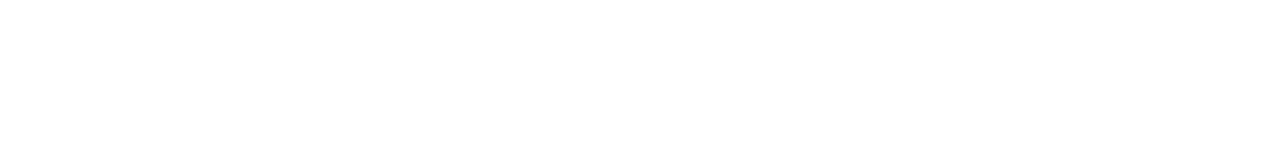
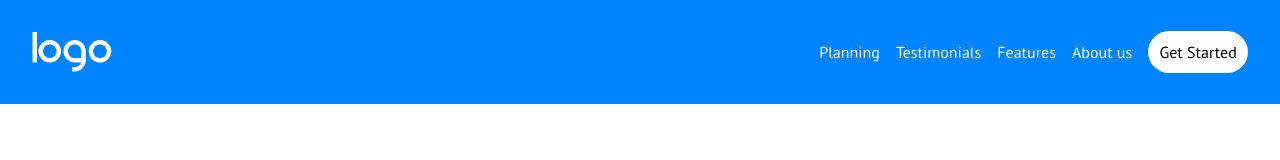
Before and after one commit to ItsKristian01/htmlcss-responsive-layout, a plain HTML site: page index.html in a window 1280 px wide. Drawn offline with Linux system fonts and the light colour scheme.

Commit message:
add: header

```diff
--- a/css/style.css
+++ b/css/style.css
@@ -19,10 +19,71 @@ body {
 }
 
 /* HEADER */
+.container {
+    width: 100%;
+    margin: 0 auto;
+    max-width: 1100px;
+}
+
+header {
+    background-color: hsl(208.7deg 100% 49.61%);
+    padding: 2rem;
+    display: flex;
+    justify-content: space-between;
+    align-items: center;
+}
+
+.button {
+    color: black;
+    background-color: white;
+    padding: .7rem;
+    border-radius: 2rem;
+}
+
+
+/* HEAD-BAR */
+
+.bars {
+    font-size: 25px;
+}
+
+.head-menu {
+    display: flex;
+    list-style: none;
+    gap: 1rem;
+}
+
+.menu {
+    color: white;
+    text-decoration: none;
+}
+
+.menu-btn {
+    color: black;
+    text-decoration: none;
+}
+
+@media screen and (min-width: 375px)  {
+    .head-menu {
+        display: none;
+    }
+}
+
+@media screen and (min-width: 769px) {
+    .head-menu {
+        display: flex;
+    }
+
+    .bars {
+        display: none;
+    }
+}
+
+
+
+/* MAIN */
 
 /* HERO */
-
-/* MAIN */
 
 /* STRATEGIC SECTION */
 
--- a/index.html
+++ b/index.html
@@ -1,28 +1,46 @@
 <!DOCTYPE html>
 <html lang="en">
+
 <head>
     <meta charset="UTF-8">
     <meta name="viewport" content="width=device-width, initial-scale=1.0">
     <title>RESPONSIVE LAYOUT</title>
     <link rel="stylesheet" href="css/style.css">
+    <meta name="viewport" content="width=device-width, initial-scale=1.0">
     <!-- FONT -->
     <link rel="preconnect" href="https://fonts.googleapis.com">
-<link rel="preconnect" href="https://fonts.gstatic.com" crossorigin>
-<link href="https://fonts.googleapis.com/css2?family=PT+Sans&display=swap" rel="stylesheet">
-<!-- FONTAWESOME -->
-<link rel="stylesheet" href="https://cdnjs.cloudflare.com/ajax/libs/font-awesome/6.4.2/css/all.min.css">
+    <link rel="preconnect" href="https://fonts.gstatic.com" crossorigin>
+    <link href="https://fonts.googleapis.com/css2?family=PT+Sans&display=swap" rel="stylesheet">
+    <!-- FONTAWESOME -->
+    <link rel="stylesheet" href="https://cdnjs.cloudflare.com/ajax/libs/font-awesome/6.4.2/css/all.min.css">
 </head>
+
 <body>
     <!-- Header -->
+    <header>
+        <!-- Head-Bar -->
+        <!-- Head-Logo -->
+        <img class="head-logo" src="img/logo.png" alt="Logo Logo">
+        <nav>
+            <a class="bars" href=""><i class="fa-solid fa-bars" style="color: #ffffff;"></i></a>
+            <ul class="head-menu">
+                <li><a class="menu" href="">Planning</a></li>
+                <li><a class="menu" href="">Testimonials</a></li>
+                <li><a class="menu" href="">Features</a></li>
+                <li><a class="menu" href="">About us</a></li>
+                <li><a class="button menu-btn" href="">Get Started</a></li>
+            </ul>
+        </nav>
 
-    <!-- Head-Bar -->
-    <!-- /Head-Bar -->
+        <!-- /Head-Bar -->
+    </header>
+
+    <!-- /Header -->
+
+    <!-- Main -->
 
     <!-- Hero -->
     <!-- /Hero -->
-    <!-- /Header -->
-
-    <!-- Main -->
 
     <!-- Strategic Section -->
     <!-- /Strategic Section -->
@@ -49,4 +67,5 @@
     <!-- /Footer -->
 
 </body>
+
 </html>
```
